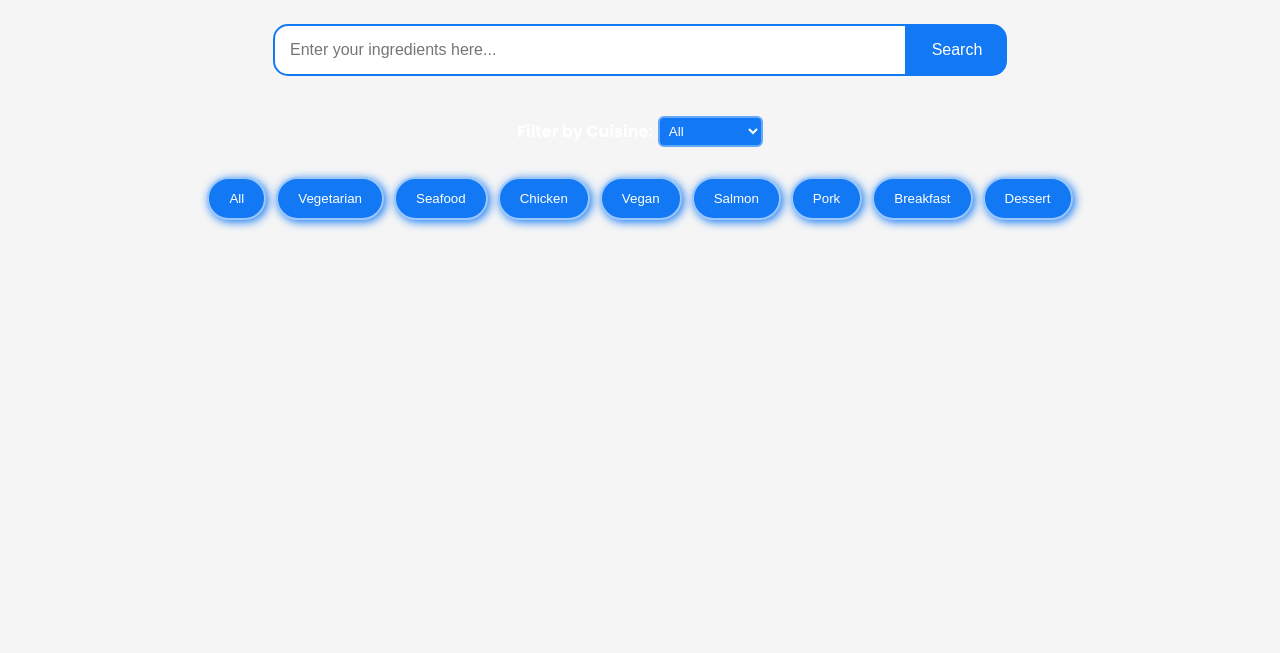
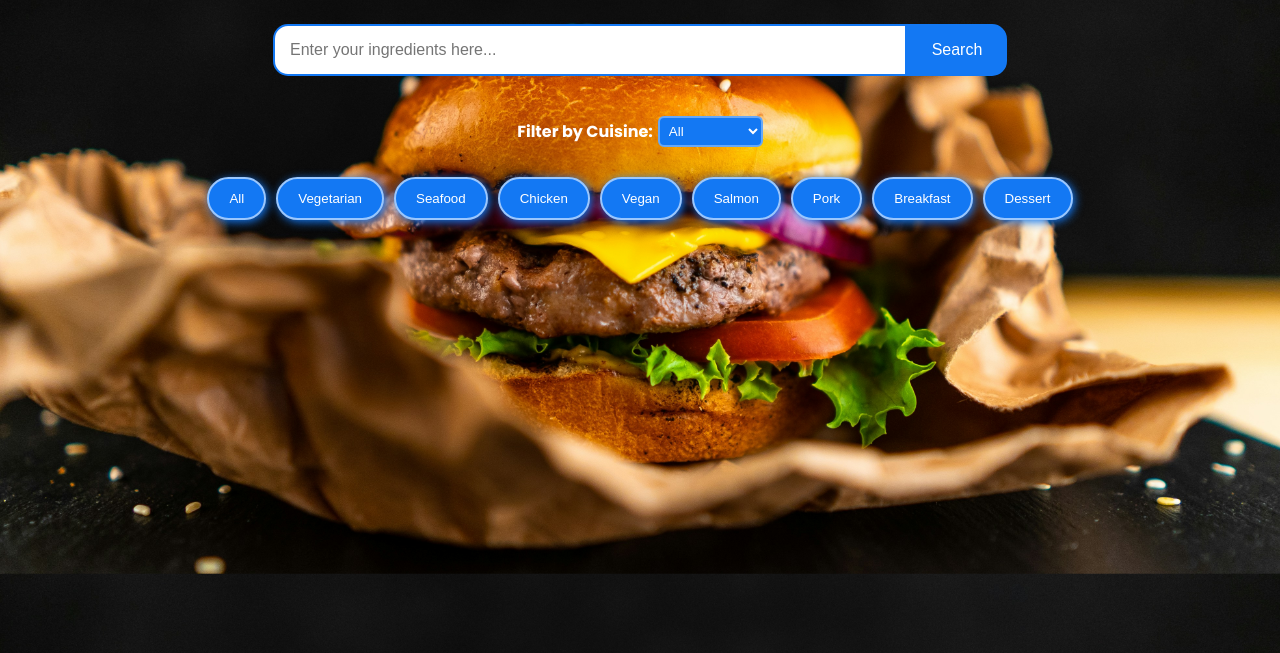
Before and after one commit to Ratikant-05/Recipe-Finder-Project, a plain HTML site: page index.html in a window 1280 px wide. Shown: the part 147-800 px from the top of the page. Drawn offline with nearby package versions, Linux system fonts and the light colour scheme; a web font is replaced by a local one.

Commit message:
styles.css

```diff
--- a/styles.css
+++ b/styles.css
@@ -8,7 +8,7 @@ body{
   line-height: 1.5;
   margin: 0px;
   /* padding: 40px; */
-  background-image: url(/Assets/jean-claude-attipoe-EtJiql0AdwI-unsplash.jpg);
+  background-image: url(jean-claude-attipoe-EtJiql0AdwI-unsplash.jpg);
   /* width: 100vw; */
   /* height: 100vh; */
   background-size:cover;
```
